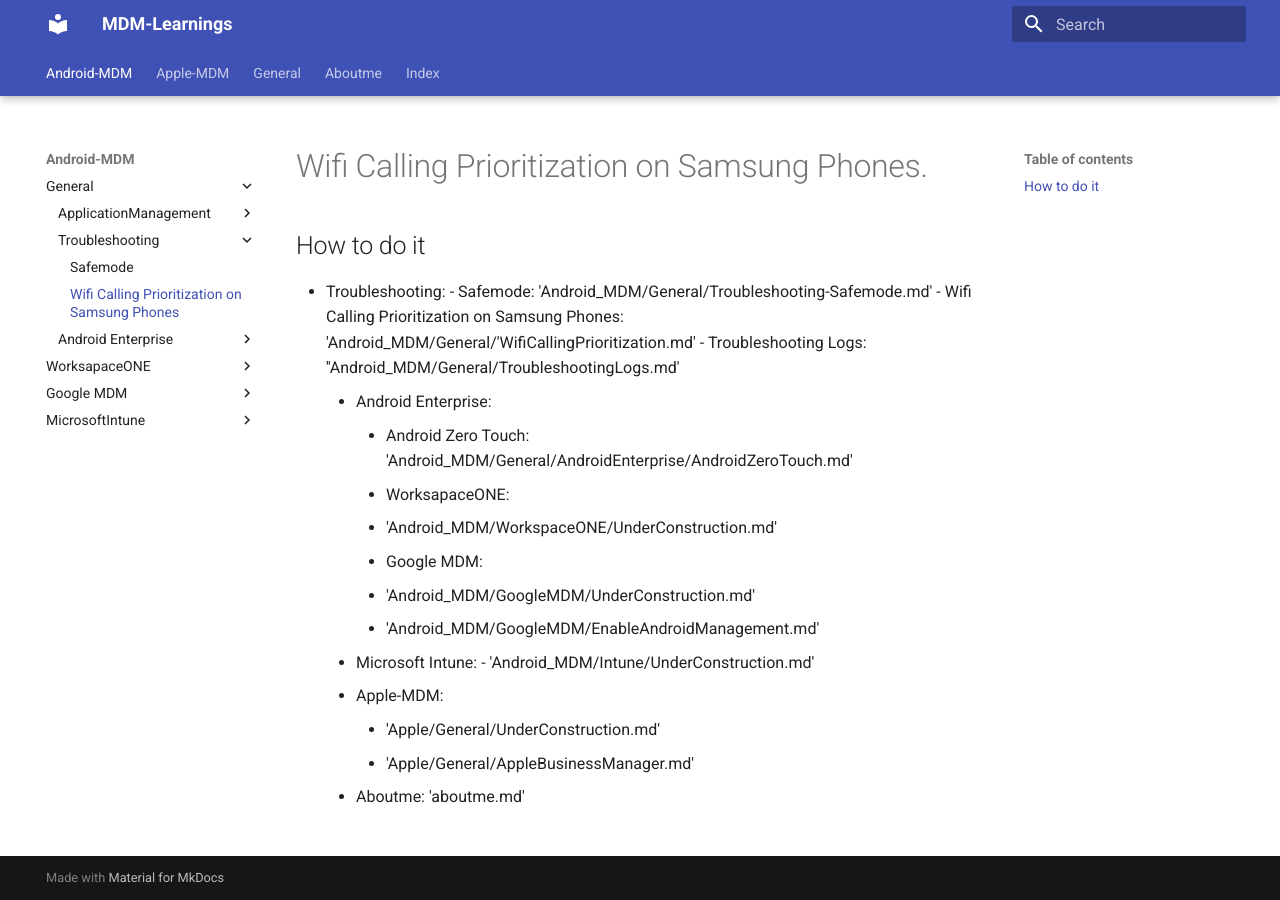
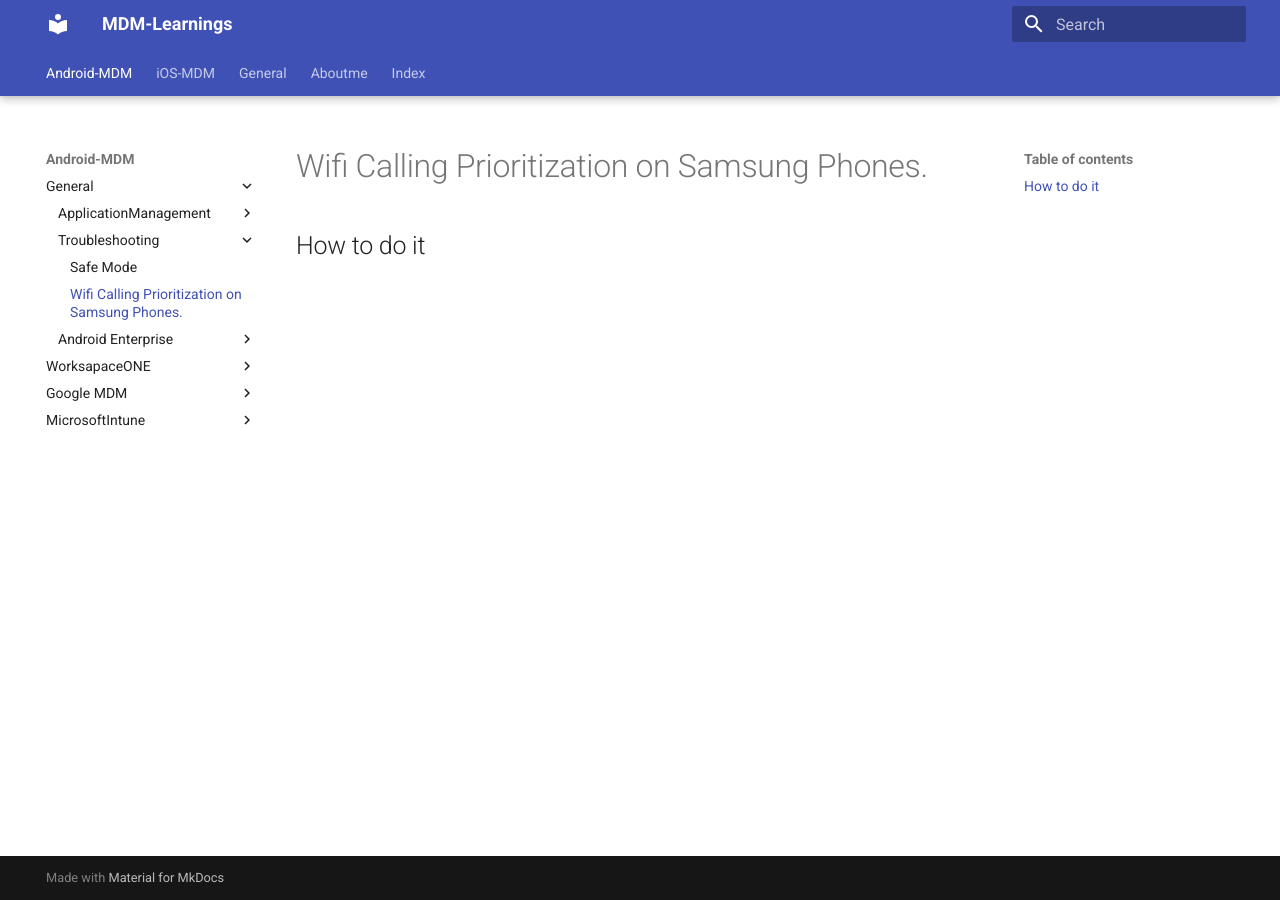
Before and after one commit to Khurrm/MDM-Learnings, an MkDocs documentation site: the page built from docs/Android_MDM/General/WifiCallingPrioritization.md, in a window 1280 px wide. Built offline with MkDocs 1.6.1 and Material for MkDocs 9.7.7, drawn with Linux system fonts in a browser that asks for light colours.

Commit message:
Additional changes.

```diff
--- a/docs/Android_MDM/General/WifiCallingPrioritization.md
+++ b/docs/Android_MDM/General/WifiCallingPrioritization.md
@@ -1,20 +1,3 @@
 # Wifi Calling Prioritization on Samsung Phones.
 
 ## How to do it
-- Troubleshooting:
-		- Safemode: 'Android_MDM/General/Troubleshooting-Safemode.md'
-		- Wifi Calling Prioritization on Samsung Phones: 'Android_MDM/General/'WifiCallingPrioritization.md'
-		- Troubleshooting Logs: ''Android_MDM/General/TroubleshootingLogs.md'
-	- Android Enterprise:
-		- Android Zero Touch: 'Android_MDM/General/AndroidEnterprise/AndroidZeroTouch.md'
-        - WorksapaceONE:
-		- 'Android_MDM/WorkspaceONE/UnderConstruction.md'
-        - Google MDM:
-		- 'Android_MDM/GoogleMDM/UnderConstruction.md'
-		- 'Android_MDM/GoogleMDM/EnableAndroidManagement.md'
-	- Microsoft Intune:
-	    	- 'Android_MDM/Intune/UnderConstruction.md'
-	- Apple-MDM:
-		- 'Apple/General/UnderConstruction.md'
-		- 'Apple/General/AppleBusinessManager.md'
-	- Aboutme: 'aboutme.md'
--- a/mkdocs.yml
+++ b/mkdocs.yml
@@ -6,30 +6,34 @@
     - Android-MDM:
         - General:
             - ApplicationManagement:
-                - Internal App Sharing and Testing via Google Play Console: 'Android_MDM/General/ApplicationManagement-InternalAppSharing.md'
+                - 'Android_MDM/General/ApplicationManagement-InternalAppSharing.md'
             - Troubleshooting:
-                - Safemode: 'Android_MDM/General/Troubleshooting-Safemode.md'
-                - Wifi Calling Prioritization on Samsung Phones: 'Android_MDM/General/WifiCallingPrioritization.md'
+                - 'Android_MDM/General/Troubleshooting-Safemode.md'
+                - 'Android_MDM/General/WifiCallingPrioritization.md'
             - Android Enterprise:
-                Android Zero Touch: 'Android_MDM/General/AndroidEnterprise/AndroidZeroTouch.md'
+                - 'Android_MDM/General/AndroidEnterprise/AndroidZeroTouch.md'
         - WorksapaceONE:
             - 'Android_MDM/WorkspaceONE/UnderConstruction.md'
         - Google MDM:
             - 'Android_MDM/GoogleMDM/UnderConstruction.md'
         - MicrosoftIntune:
             - 'Android_MDM/Intune/UnderConstruction.md'
-    - Apple-MDM:
+    - iOS-MDM:
          - General:
             - Apple Business Manager:
-                - Apple Business Manager: 'Apple/General/AppleBusinessManager.md'
+                - 'Apple/General/general-info.md'
+                - 'Apple/General/notes.md'
          - WorksapaceONE:
             - 'Apple/WorkspaceONE/UnderConstruction.md'
-            - Multi Use Case Configuration: 'Apple/WorkspaceONE/MultiUseCase.md'
+            - 'Apple/WorkspaceONE/MultiUseCase.md'
          - Google MDM:
             - 'Apple/GoogleMDM/UnderConstruction.md'
          - Intune:
             - 'Apple/General/UnderConstruction.md'
-    - General: 'General/links.md'
+    - General:
+            - 'General/General.md'
+            - 'General/known-OS.md'
+            - 'General/app-stores.md'
     - Aboutme: 'aboutme.md'
     - Index: 'index.md'
 
```
Also changed, not shown: docs/Android_MDM/General/ApplicationManagement-InternalAppSharing.md (+1 -0 lines), docs/Android_MDM/General/Troubleshooting-Safemode.md (+3 -5 lines), docs/Apple/General/AppleBusinessManager.md (deleted, +0 -2 lines), docs/Apple/General/general-info.md (added, +2 -0 lines), docs/Apple/General/notes.md (added, +5 -0 lines), docs/General/General.md (renamed from docs/General/links.md, +3 -2 lines), docs/General/app-stores.md (added, +14 -0 lines), docs/General/known-OS.md (added, +16 -0 lines), docs/img/iOS/abm-org-id.jpg (added).
